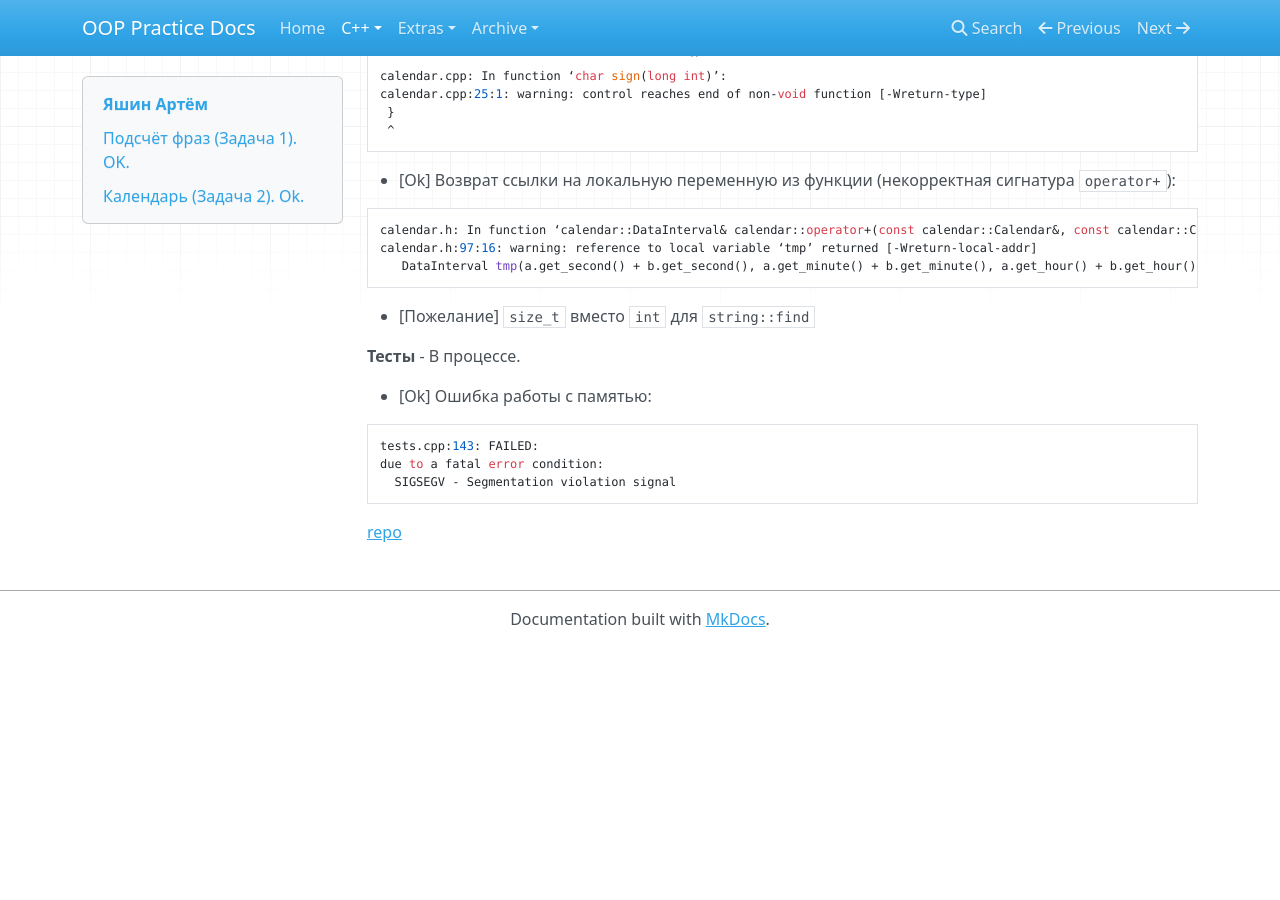
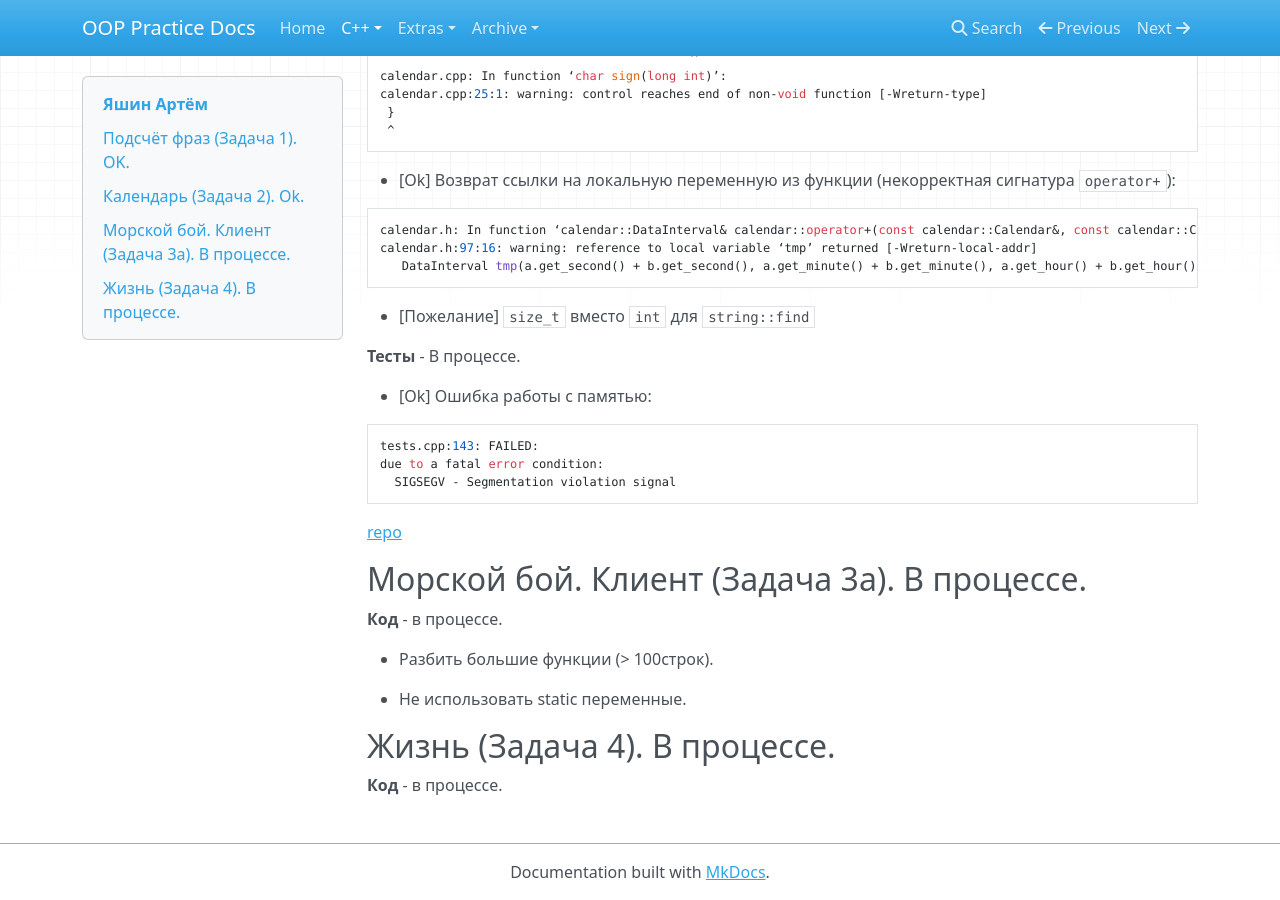
Before and after one commit to avoronkov/oop, an MkDocs documentation site: the page built from docs/2017.cpp/results/yashin.md, in a window 1280 px wide and 900 px high, scrolled down 2141 px. Built offline with MkDocs 1.6.1, drawn with Linux system fonts in a browser that asks for light colours; nearby versions of some CDN libraries; old or Windows-style settings are respelled for this version of MkDocs; before the commit the page ends 2788 px from its top, so only the background shows below that.

Commit message:
update result

````diff
--- a/docs/2017.cpp/results/yashin.md
+++ b/docs/2017.cpp/results/yashin.md
@@ -128,3 +128,15 @@ due to a fatal error condition:
 ```
 
 [repo](https://bitbucket.org/yashin_oop/lab2)
+
+## Морской бой. Клиент (Задача 3а). В процессе.
+
+**Код** - в процессе.
+
+- Разбить большие функции (> 100строк).
+
+- Не использовать static переменные.
+
+## Жизнь (Задача 4). В процессе.
+
+**Код** - в процессе.
````
Also changed, not shown: docs/2017.cpp/results.md (+6 -0 lines), docs/2017.cpp/results/chmil.md (+8 -0 lines), docs/2017.cpp/results/snegireva.md (+9 -1 lines), docs/index.md (+1 -1 lines).
